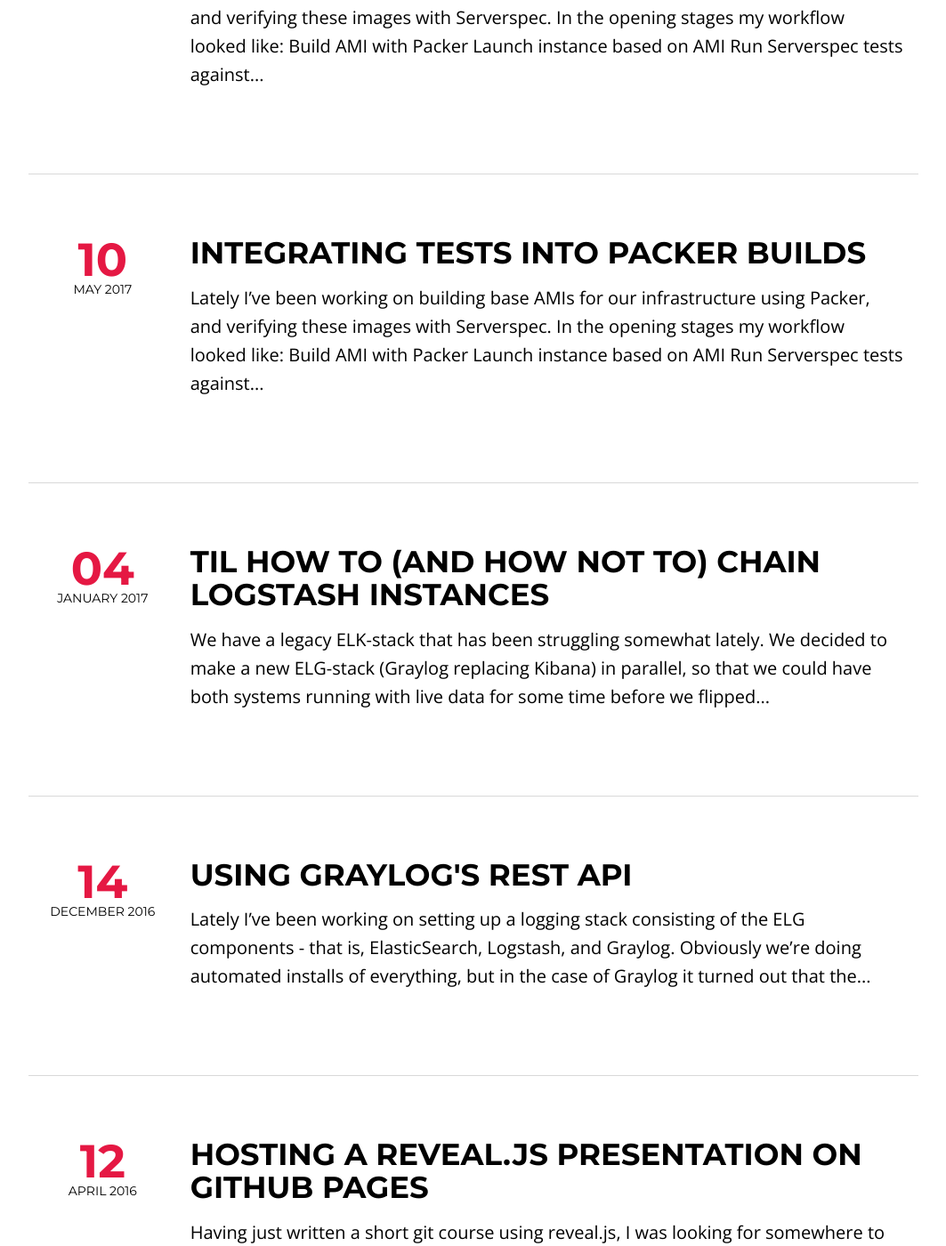
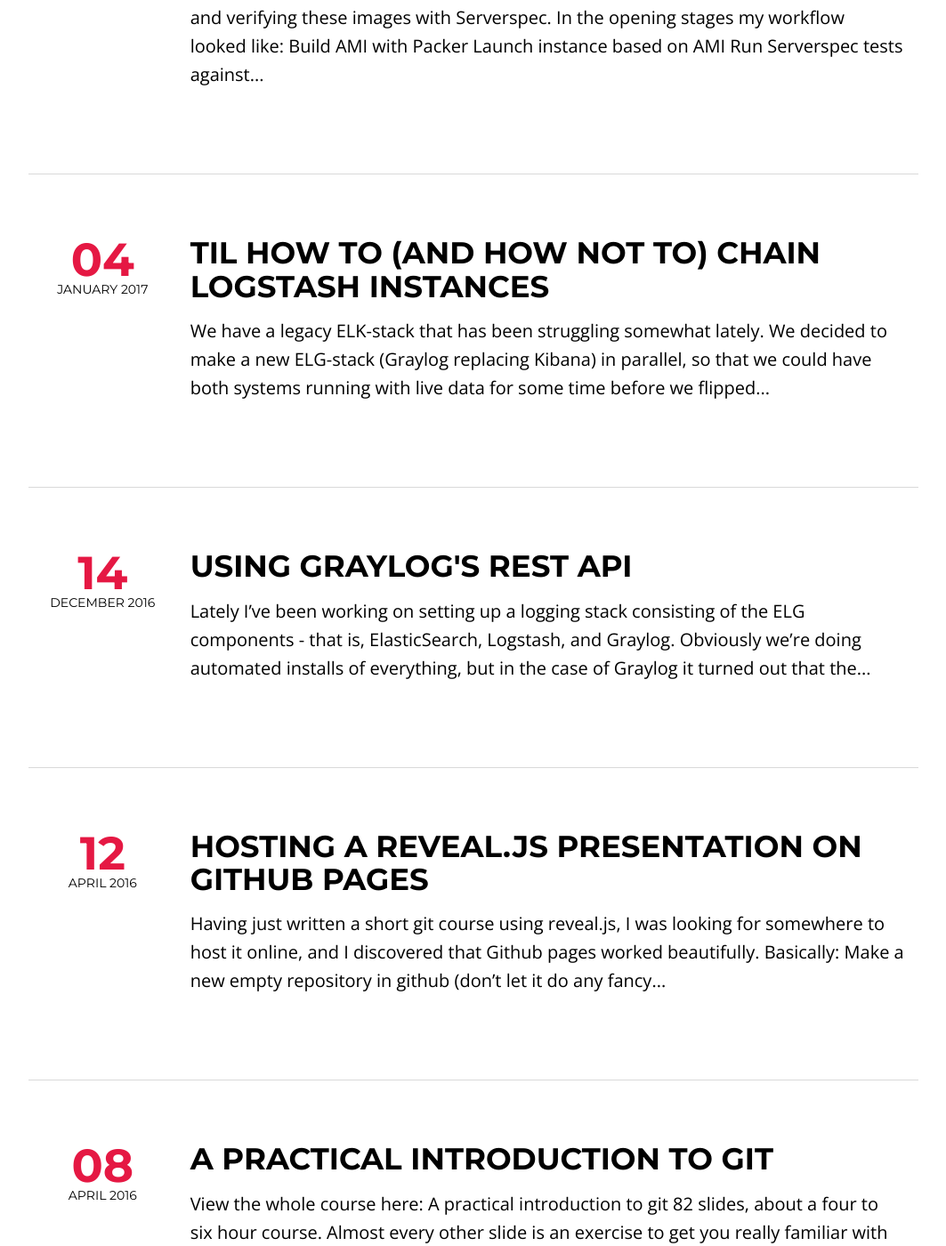
Before and after one commit to annaken/annaken.github.io, a Jekyll site: the page built from index.html, in a window 1280 px wide and 1400 px high, scrolled down 520 px. Shown: the whole window at 89% size, without its empty margins (108-1171 px from the left). Built offline with Jekyll 4.4.1, drawn with Linux system fonts in a browser that asks for light colours; nearby versions of some CDN libraries; the list of posts is cut into pages by our own code; part of the change alters nothing that is shown; some of the changed text lies outside the part shown.

```diff
--- a/_posts/2017-05-10-integrating-tests-into-serverspec.md
+++ /dev/null
@@ -1,141 +0,0 @@
----
-layout: post
-title:  "Integrating tests into Packer builds"
-tags:   [technical, testing, packer, serverspec, aws]
-date:   2017-05-10
-comments: true
----
-
-Lately I've been working on building base AMIs for our infrastructure using [Packer](https://www.packer.io/), and verifying these images with [Serverspec](http://serverspec.org). In the opening stages my workflow looked like:
-
-1. Build AMI with Packer
-2. Launch instance based on AMI
-3. Run Serverspec tests against instance
-
-This works fine, and could potentially be converted into a Jenkins pipeline, but it feels a bit clunky. My AMI is based on a running source instance, why can't I test the instance before the final conversion to AMI?
-
-My preferred pipeline would look like:
-
-1. Build AMI with Packer
-2. As the final build step, run Serverspec
-3. If the tests fail, abort the build
-
-That way all of our produced AMIs would be tested and verified.
-
-## Running Serverspec from within the source instance
-
-Packer offers a way to poke shell commands into the AMI as part of the 'provisioners' stage, and this can be used to kick off the testing like:
-
-  "provisioners": [
-    ...
-    { "type": "shell",
-      "inline": [
-        "sudo apt-get install -y ruby",
-        "sudo gem install serverspec",
-        "cd /tmp/tests",
-        "rake spec TARGET_HOST=localhost"
-      ]
-    }
-
-However, one of the nice things about Serverspec is that it doesn't require anything to be installed on the target host. Running tests like this means we have to install ruby and serverspec on our shiny new server and I wasn't really down with that.
-
-## Running Serverspec remotely
-
-Looking at the Packer docs more closely, it turns out there is a new 'shell-local' command introduced for [exactly this reason](https://github.com/hashicorp/packer/pull/1823), so we can run Serverspec from our local machine before the AMI is finalised.
-
-The provisioners section of the Packer json file would look like:
-
-    "provisioners": [
-      {
-        # whatever steps you normally do to set up the instance
-      },
-      { "type": "shell",
-        "inline": [
-          "curl http://169.254.169.254/latest/meta-data/local-ipv4"
-        ]
-      },
-      { "type": "shell-local",
-      "command": "export SSH_USER=ubuntu && cp -r ../tests/* . && egrep -m1 -o '[0-9]{1,3}\\.[0-9]{1,3}\\.[0-9]{1,3}\\.[0-9]{1,3}' build.log | xargs -I host rake spec TARGET_HOST=host"
-      }
-    ]
-
-Let me talk you through those commands.
-
-First, I should explain that when I call Packer, I do
-
-    packer build -machine-readable myami.json | tee build.log
-
-so that the Packer output gets formatted and sent to a build log. This is going to let me call commands and read back the results.
-
-### curl http://169.254.169.254/latest/meta-data/local-ipv4
-
-Amazon provides a way to find out metadata about an instance from within the instance, by [curling a special endpoint](https://docs.aws.amazon.com/AWSEC2/latest/UserGuide/ec2-instance-metadata.html).
-
-By doing this call from within the instance, I get the IP printed out to build.log, which I'll use in the next step.
-
-### export SSH_USER=ubuntu
-
-Serverspec needs to ssh into the instance to run the tests. To this end, in the "builders" section of the Packer json file, I specified a keypair (which was already planted on AWS) like:
-
-      "ssh_username": "ubuntu",
-      "ssh_keypair_name": "ubuntu-deploy",
-      "ssh_private_key_file": "/home/annaken/.ssh/ubuntu-deploy",
-
-### cp -r ~/serverspec/* .
-
-Yeah, so rake only runs if you're standing in the same directory as the Rakefile. There are other ways around this but just copying the contents of my whole servrspec dir was the easiest fix for me.
-
-### egrep -m1 -o '[0-9]{1,3}\\.[0-9]{1,3}\\.[0-9]{1,3}\\.[0-9]{1,3}' build.log
-
-Having run the curl to fetch metadata, the IP is outputted the IP. Now I just grep for that IP (remembering to double-escape the dots because we're in JSON).
-
-### xargs -I ip rake spec TARGET_HOST=ip"
-
-I use xargs to pass the instance IP through to rake, which runs my set of serverspec tests against the instance at the given IP.
-
-Note that I've slightly amended my Rakefile to allow target host IP to be passed in as an environment variable.
-
-## Fail the build on test failure
-
-Serverspec runs from my local machine against the source instance, rattling through the tests and reporting back on the failures.
-
-If my tests fail, then I want to abort the build, which is easy to implement because if Packer receives any failing exit codes from its provisioners then it will abort by default (this behaviour is overridable with the debug flag).
-
-So all I need to do is write a test that will give a non-zero exit code if any tests fail.
-
-If all my tests pass I'll get a line in build.log that looks like
-
-    505 examples, 0 failures
-
-so this can be my test - grep for the existance of this "0 failures" string. However, I have to be a little bit sneaky: doing a simple "grep '0 failures'" always passes, because the grep expression itself is outputted to build.log before the grep is executed!
-
-    Executing local command: grep ' 0 failures' build.log
-
-Meaning it always matches, and always passes. To get round this I did:
-
-    {
-      "type": "shell-local",
-      "command": "egrep ' [^1-9] failures' build.log"
-    }
-
-If I get any non-zero number of failures reported, the build will abort.
-
-## Tidy up
-
-I had to plant keys on the source instance so that I could run Serverspec against it; I remove these as a final step:
-
-    {
-      "type": "shell-local",
-      "command": "rm -rf /home/ubuntu/"
-    }
-
-That's it - if all the tests pass, then the AMI is built and available for use very shortly.
-
-
-References:
-
-    https://stelligent.com/2016/08/17/introduction-to-serverspec-what-is-serverspec-and-how-do-we-use-it-at-stelligent-part1/
-    https://www.morethanseven.net/2014/01/01/testing-packer-created-images-with-serverspec/
-    http://code.hootsuite.com/build-test-and-automate-server-image-creation/
-    https://github.com/hashicorp/packer/pull/1823
-    https://docs.aws.amazon.com/AWSEC2/latest/UserGuide/ec2-instance-metadata.html
```
Also changed, not shown: _posts/2017-05-11-testing-packer-builds-with-serverspec.md (+10 -10 lines).
